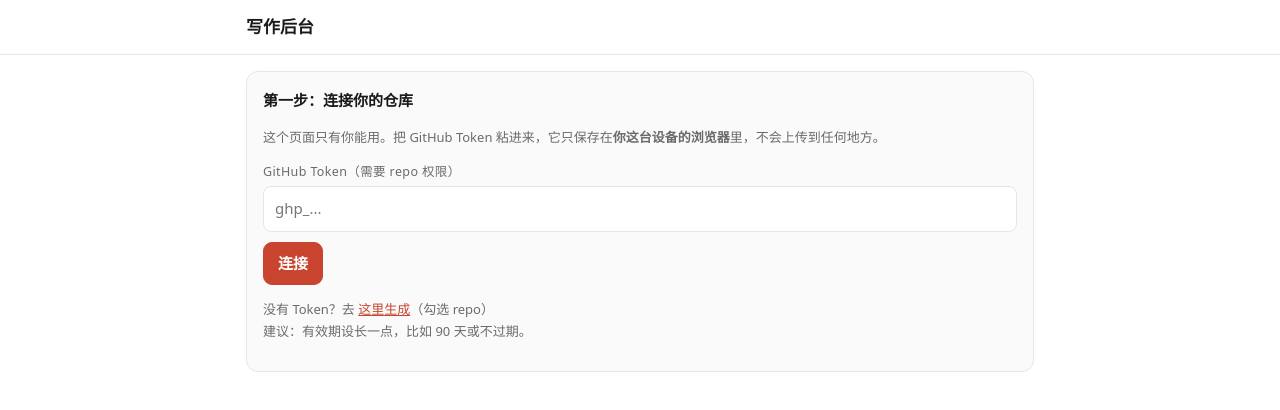
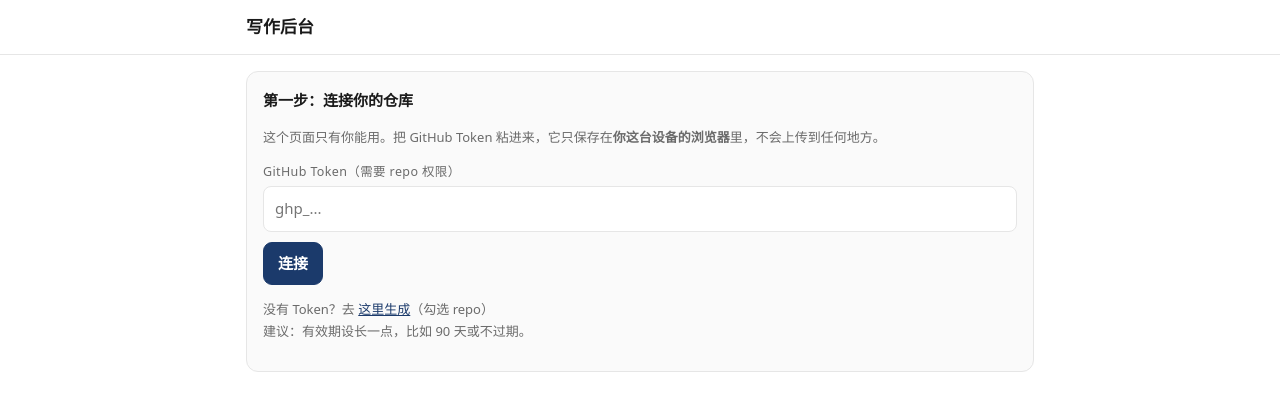
Before and after one commit to uno178/uno178.github.io, a plain HTML site: page admin/index.html in a window 1280 px wide. Drawn offline with Linux system fonts and the light colour scheme.

Commit message:
后台强调色改为蓝色

```diff
--- a/admin/index.html
+++ b/admin/index.html
@@ -8,8 +8,8 @@
 <meta name="referrer" content="no-referrer">
 <style>
 *{box-sizing:border-box}
-:root{--bg:#fff;--fg:#1a1a1a;--muted:#6b6b6b;--border:#e6e6e6;--accent:#c8442e;--card:#fafafa;--input:#fff}
-@media(prefers-color-scheme:dark){:root{--bg:#121212;--fg:#e8e8e8;--muted:#9a9a9a;--border:#2a2a2a;--accent:#e0674e;--card:#1a1a1a;--input:#1e1e1e}}
+:root{--bg:#fff;--fg:#1a1a1a;--muted:#6b6b6b;--border:#e6e6e6;--accent:#1b3a6b;--card:#fafafa;--input:#fff}
+@media(prefers-color-scheme:dark){:root{--bg:#121212;--fg:#e8e8e8;--muted:#9a9a9a;--border:#2a2a2a;--accent:#8ab4f8;--card:#1a1a1a;--input:#1e1e1e}}
 body{margin:0;background:var(--bg);color:var(--fg);font:15px/1.7 system-ui,-apple-system,"PingFang SC","Noto Sans SC",sans-serif}
 .wrap{max-width:820px;margin:0 auto;padding:16px}
 header{position:sticky;top:0;background:var(--bg);border-bottom:1px solid var(--border);z-index:5}
```
